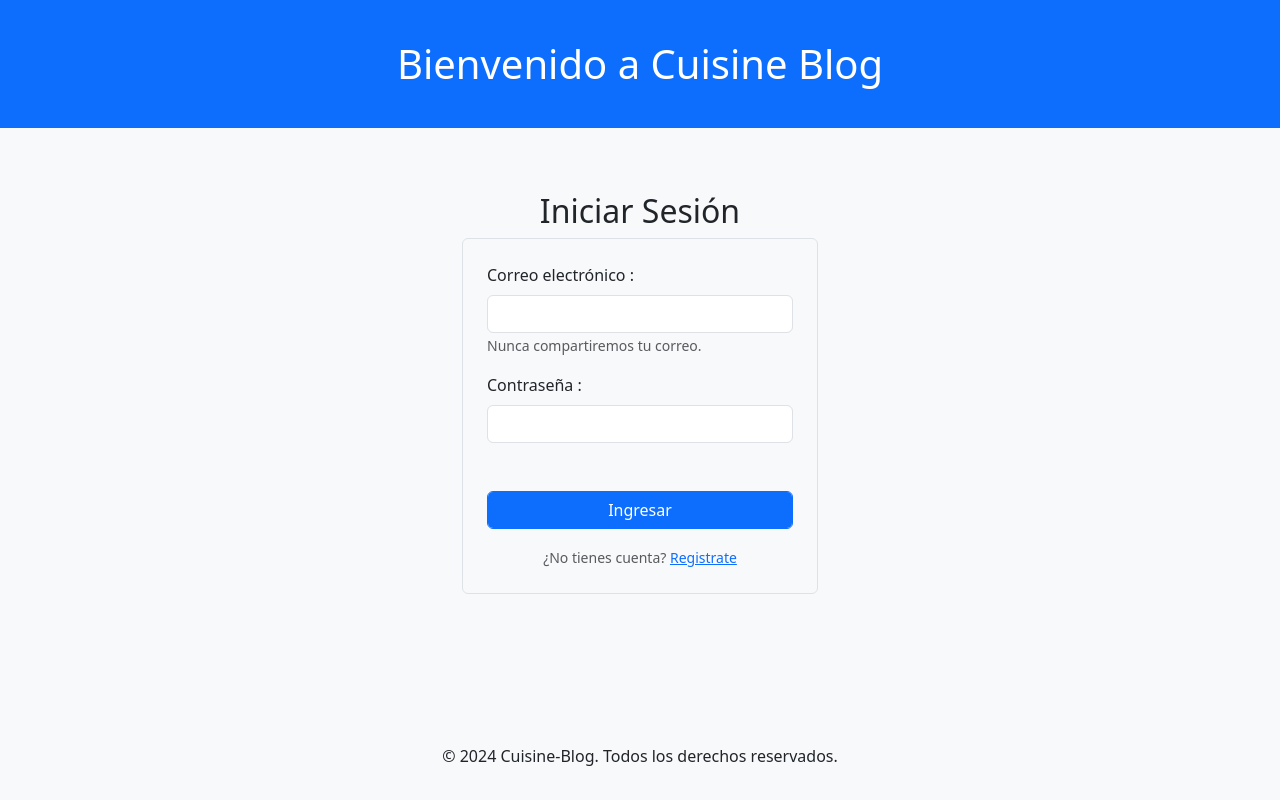
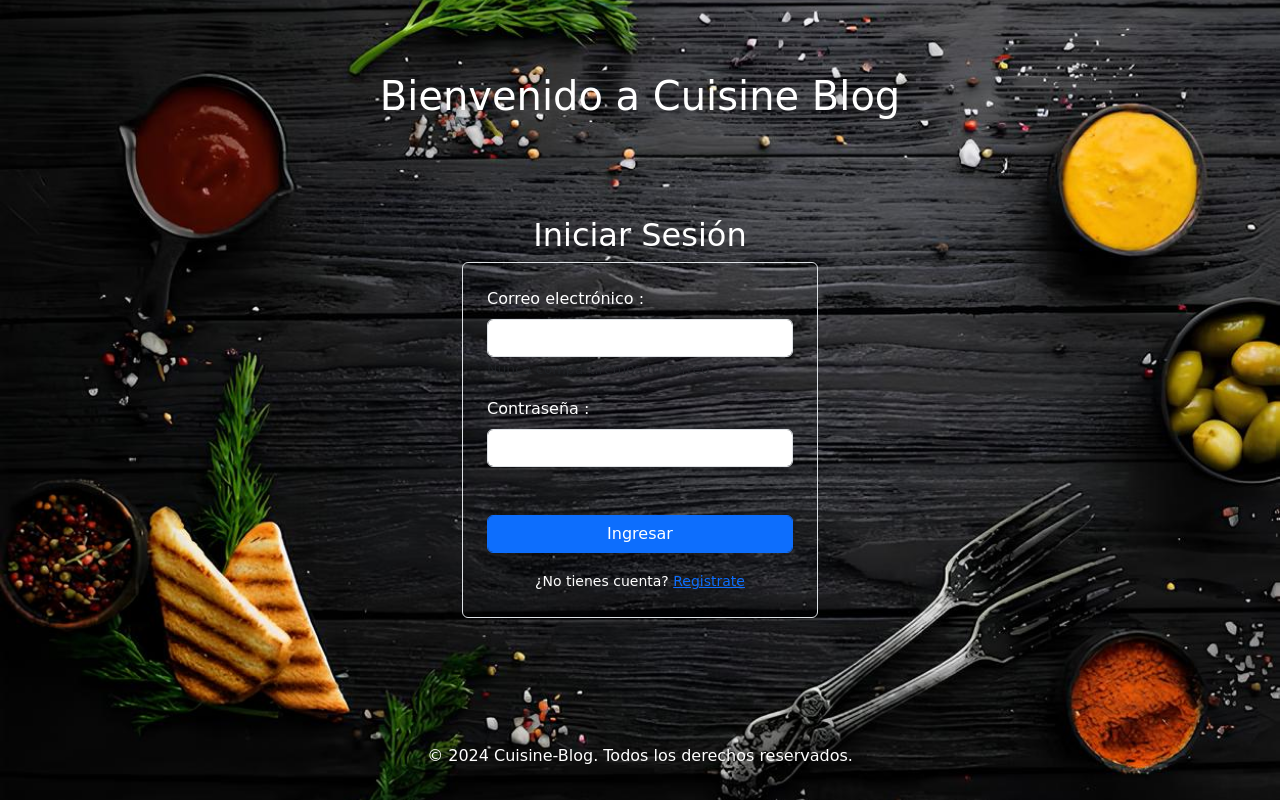
Before and after one commit to manuel-fuica/Cuisine-Blog, a website: page public/vistas/login.html in a window 1280 px wide. Drawn offline with nearby package versions, Linux system fonts and the light colour scheme.

Commit message:
incorporacion de imagen al login, estilos del login, funcionalidad para cambiar ver la receta completa clickeando el boton en el home, te lleva directo a la receta seleccionada

```diff
--- /dev/null
+++ b/public/css/login.css
@@ -0,0 +1,8 @@
+#bodyLogin {
+    background-image: url('../img/fondoLogin.jpg');
+    background-size: cover;
+    background-position: center;
+    background-repeat: no-repeat;
+    background-attachment: fixed;
+    font-family: 'Permanent Marker', cursive; /* Aplicar la fuente a las tarjetas */
+}
--- a/public/js/login.js
+++ b/public/js/login.js
@@ -26,8 +26,6 @@ document.addEventListener('DOMContentLoaded', () => {
             // Verifica el estado de la respuesta
             if (response.ok) {
                 console.log('Inicio de sesión exitoso, token recibido', data.token);
-                //muestra un alert de inicio de sesión exitoso
-                alert('Inicio de sesión exitoso');
                 //almacena el token en el localStorage
                 localStorage.setItem('token', data.token);
 
--- a/public/vistas/login.html
+++ b/public/vistas/login.html
@@ -7,19 +7,21 @@
     <title>Login</title>
     <link href="https://cdn.jsdelivr.net/npm/bootstrap@5.3.3/dist/css/bootstrap.min.css" rel="stylesheet"
         integrity="sha384-QWTKZyjpPEjISv5WaRU9OFeRpok6YctnYmDr5pNlyT2bRjXh0JMhjY6hW+ALEwIH" crossorigin="anonymous">
+        <link href="https://fonts.googleapis.com/css2?family=Caveat:wght@400;700&display=swap" rel="stylesheet">
+    <link rel="stylesheet" href="../css/login.css">
 </head>
 
-<body class="bg-light">
-    <header class="bg-primary text-white py-4 d-flex align-items-center">
+<body id="bodyLogin">
+    <header class="text-white py-4 d-flex align-items-center">
         <div class="container text-center">
-            <h1 class="m-3">Bienvenido a Cuisine Blog</h1>
+            <h1 class="mt-5">Bienvenido a Cuisine Blog</h1>
         </div>
     </header>
-    <div class="container mt-5">
+    <div class="container mt-5" >
         <div class="row justify-content-center">
             <div class="col-md-4">
-                <h2 class="text-center mt-3">Iniciar Sesión</h2>
-                <form id="signinForm" class="border p-4 rounded">
+                <h2 class="text-center mt-3 text-white">Iniciar Sesión</h2>
+                <form id="signinForm" class="border p-4 rounded text-white">
                     <div class="form-group">
                         <label for="correo">Correo electrónico :</label>
                         <input type="email" class="form-control mt-2" id="correo" name="correo">
@@ -30,15 +32,15 @@
                         <input type="password" class="form-control mt-2" id="password" name="password">
                     </div>
                     <button type="submit" class="btn btn-primary form-control mt-5">Ingresar</button>
-                    <div class="text-center mt-3">
-                        <small class="text-muted mt-2">¿No tienes cuenta? <a href="http://localhost:5000/signup">Registrate</a></small>
+                    <div class="text-center mt-3 text-white">
+                        <small class="text-white mt-2">¿No tienes cuenta? <a href="http://localhost:5000/signup">Registrate</a></small>
                     </div>
                 </form>
             </div>
         </div>
     </div>
 
-    <footer class="fixed-bottom text-center py-3">
+    <footer class="fixed-bottom text-center text-white py-3">
         <p>&copy; 2024 Cuisine-Blog. Todos los derechos reservados.</p>
     </footer>
     <script src="https://cdn.jsdelivr.net/npm/bootstrap@5.3.3/dist/js/bootstrap.bundle.min.js"
```
Also changed, not shown: public/js/home.js (+14 -1 lines), public/js/recetas.js (+34 -1 lines), public/vistas/home.html (+1 -1 lines), public/img/fondoLogin.jpg (added).
